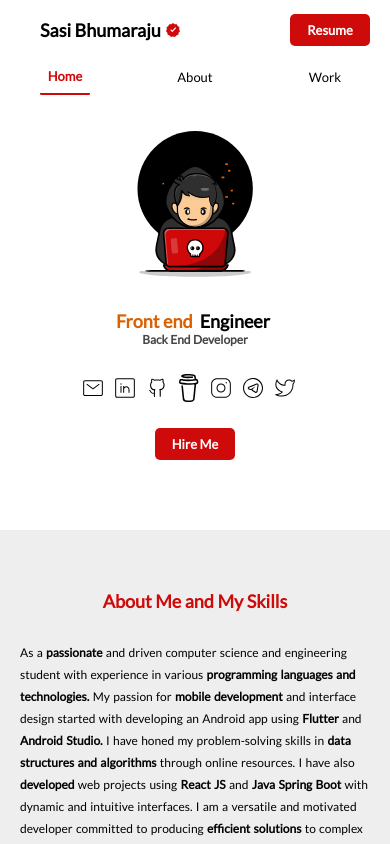
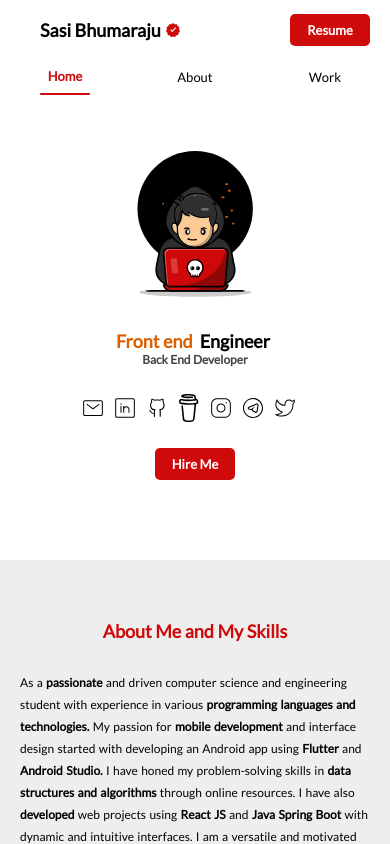
Before and after one commit to Sashi-Bhumaraju/sasibhumaraju.com, a React (Create React App) app: page / in a window 390 px wide. Shown: the top 844 px of the page. Built offline with nearby package versions, Linux system fonts and the light colour scheme.

Commit message:
'updated'

```diff
--- a/src/components/Home.css
+++ b/src/components/Home.css
@@ -180,7 +180,7 @@
 
   .Home {
     margin: 0px 0px;
-    margin-top: 110px;
+    margin-top: 130px;
     width: 100%;
     height: max-content;
     /* background-color: green; */
@@ -229,7 +229,7 @@
  flex-direction: column;
  width: 100%;
  /* background-color: red; */
- margin-bottom: 20px;
+ margin-bottom: 30px;
 }
 
 .SelfTitle {
```
Also changed, not shown: 6 other files (tests, documents, lock files or other folders).
